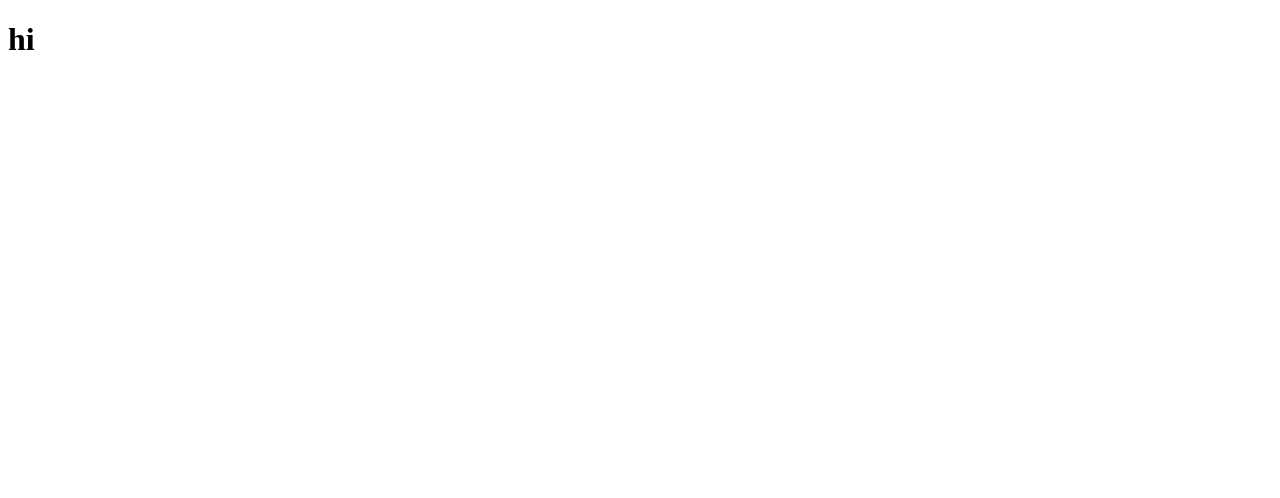
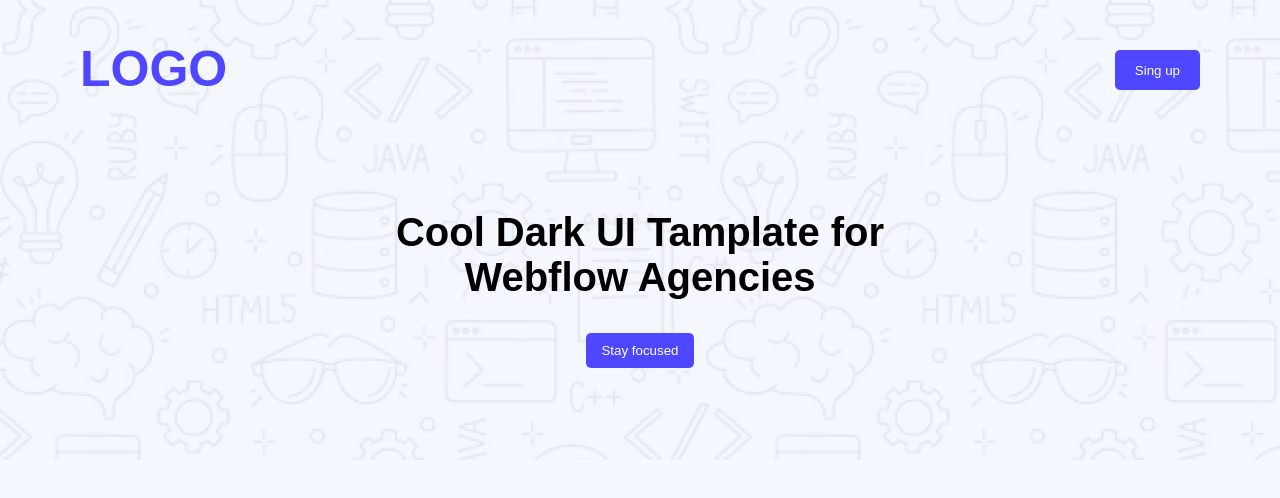
Before and after one commit to rafiology154/rafi-website-repo, a plain HTML site: page my.html in a window 1280 px wide. Drawn offline with Linux system fonts and the light colour scheme.

Commit message:
saradin laptop

```diff
--- a/my.html
+++ b/my.html
@@ -4,8 +4,32 @@
     <meta charset="UTF-8">
     <meta name="viewport" content="width=device-width, initial-scale=1.0">
     <title>Document</title>
+    <link rel="preconnect" href="https://fonts.googleapis.com">
+<link rel="preconnect" href="https://fonts.gstatic.com" crossorigin>
+<link href="https://fonts.googleapis.com/css2?family=Raleway:ital,wght@0,100..900;1,100..900&display=swap" rel="stylesheet">
+<link rel="stylesheet" href='styles/style.css'.css">
 </head>
-<body>
-   <h1>hi</h1>
+<body class="raleway normal">
+    <section class="banner-main">
+        <div>
+            <nav>
+                <div class="logo-sight">
+                    <h2 class="logo logo1">LOGO</h2>
+                </div>
+                <button class="primary-btn btn1">Sing up</button>
+            </nav>
+        </div>
+        <div class="baner">
+            <h1>Cool Dark UI Tamplate for Webflow Agencies</h1>
+
+        </div>
+        <div class="bn-btn">
+            <button class="primary-btn btn2">Stay focused</button>
+        </div>
+
+    </section>
+
+
+
 </body>
 </html>
--- /dev/null
+++ b/styles/style.css
@@ -0,0 +1,74 @@
+
+.raleway normal {
+  font-family: "Raleway", sans-serif;
+  font-optical-sizing: auto;
+  font-weight: <weight>;
+  font-style: normal;
+}
+body{
+    background-color: #f5f8ff;
+    margin:  auto;
+    font-family: sans-serif;
+    font-weight: 400;
+}
+button{
+    border: none;
+}
+button:hover{
+    color: rgb(255, 255, 255);
+    background-color: rgb(238, 123, 8);
+    transition: 0.5s;
+    box-shadow: 5px 5px 1px rgb(217, 213, 213);
+}
+/* primary class*/
+
+.primary-btn{
+    background-color: #4E47FF;
+    color: white;
+    border-radius: 5px;
+    outline: none;
+    cursor: pointer;
+}
+.logo{
+    color: #4e47ff;
+    font-size: 50px;
+}
+/* nav section*/
+nav{
+    display: flex;
+    justify-content: space-between;
+}
+.btn1{
+    padding: 10px 20px;
+    height: 40px;
+    margin: 20px 40px;
+}
+.logo1{
+    text-align: center;
+    margin: 10px 40px;
+}
+.banner-main{
+    height: 400px;
+    padding: 30px 40px;
+    background-image: url(../Assets/Hero-bg.png);
+    text-align: center;
+
+}
+.baner{
+    text-align: center;
+    display: flex;
+    justify-content: center;
+}
+.baner h1{
+    margin-top: 100px;
+    font-size: 40px;
+    width: 500px;
+}
+.bn-btn{
+    display: flex;
+    justify-content: center;
+}
+.btn2{
+    padding: 10px 15px;
+    display: block;
+}
```
Also changed, not shown: Assets/Hero-bg.png (added), Assets/avatar.png (added), Assets/icon-star.png (added), Assets/wc-big.png (added), Assets/wc-mini.png (added), ui/action.png (added), ui/banner.png (added), ui/footer.png (added), ui/newsletter.png (added), ui/productive_user.png (added), ui/review.png (added).
